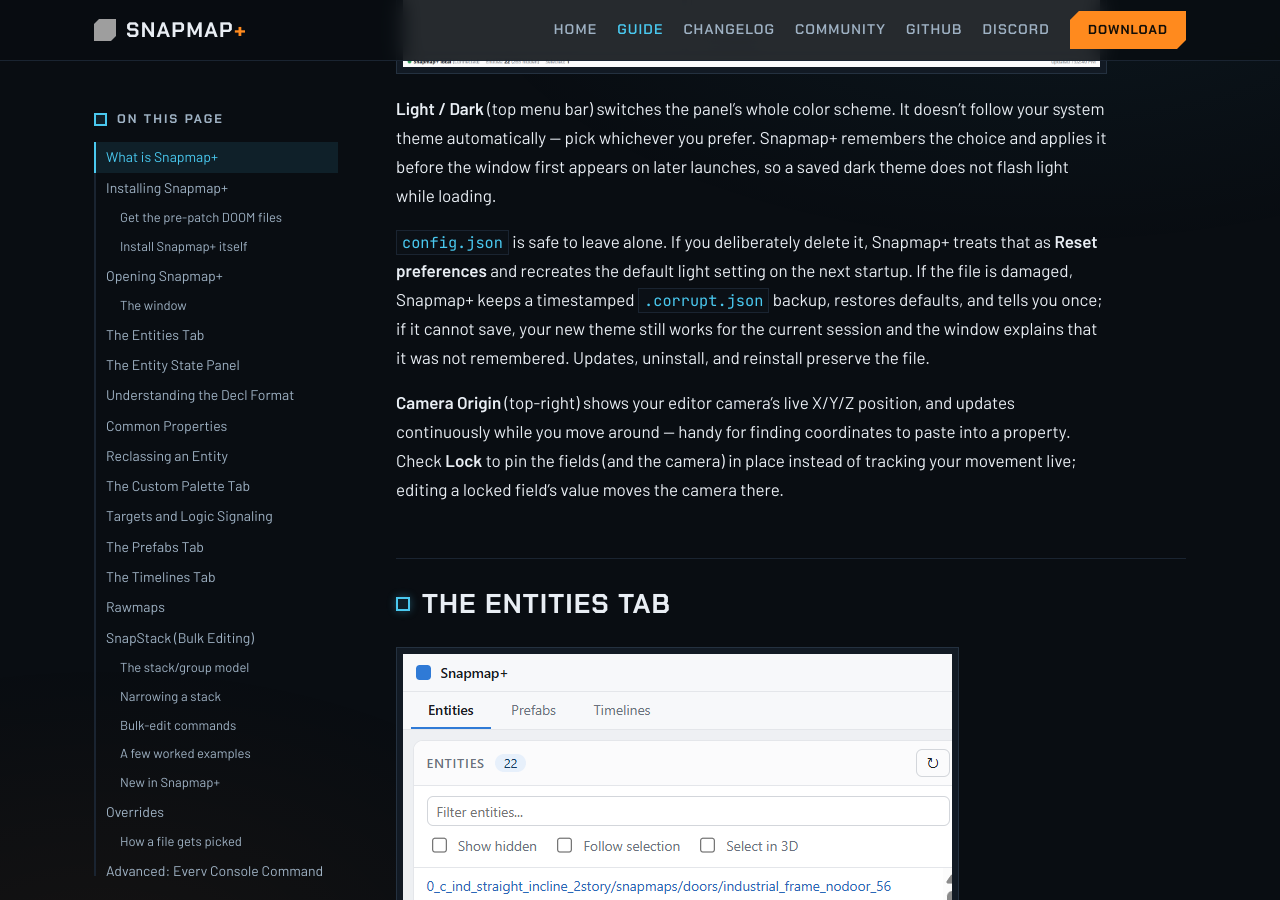
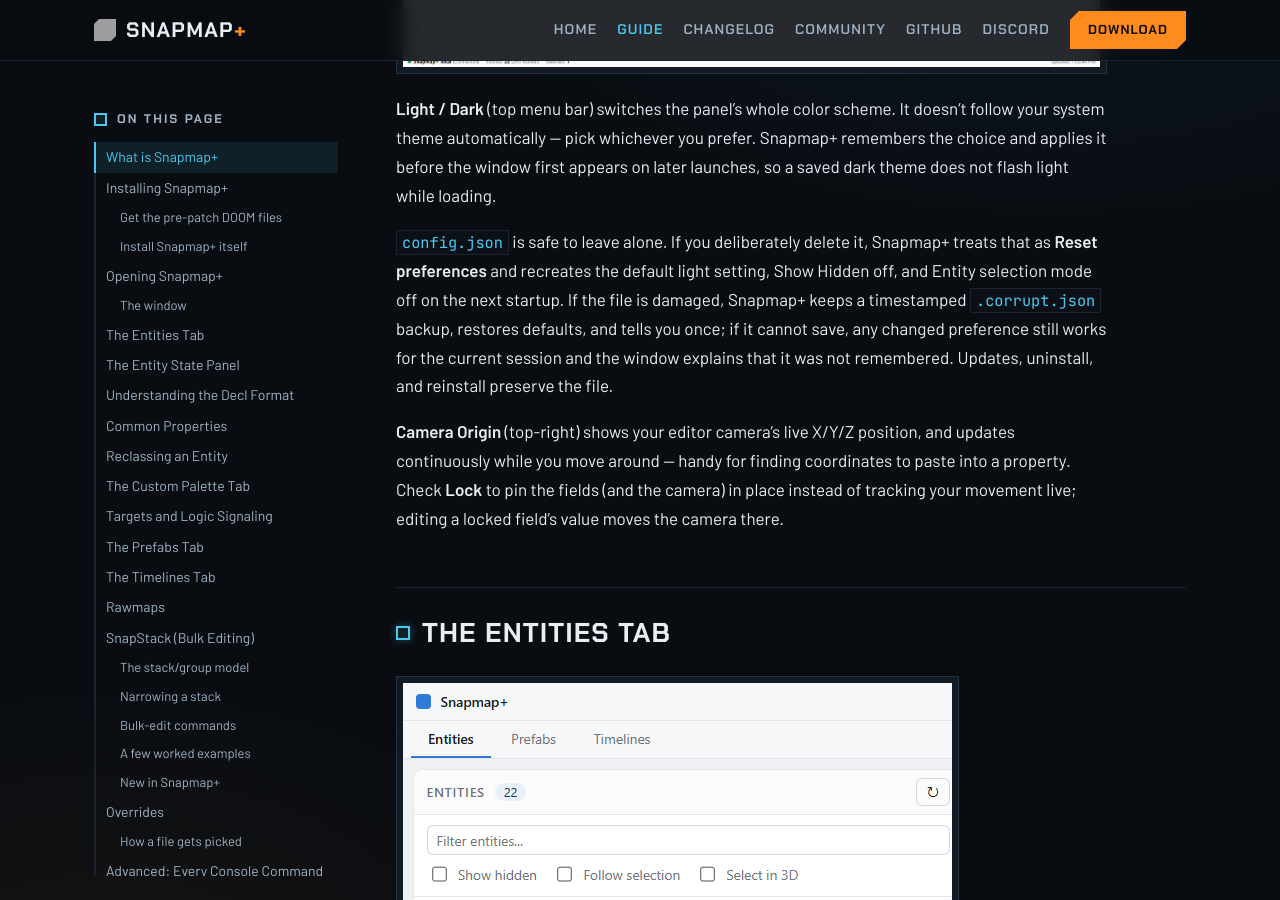
Before and after one commit to doom-snapmap/snapmap-web, a Jekyll site: the page built from site/snapmap-plus-guide.md, in a window 1280 px wide and 900 px high, scrolled down 4164 px. Built offline with Jekyll 4.4.1, drawn with Linux system fonts in a browser that asks for light colours; some of the changed text lies outside the part shown; grey boxes are pictures that could not be loaded.

Commit message:
backend/ui: persist Entities menu settings
Store Show Hidden and the exclusive Follow Selection / Select in 3D mode in the registry-backed config. Hydrate the WebView safely at startup and cover recreation, validation, UI behavior, and documentation.

```diff
--- a/site/snapmap-plus-guide.md
+++ b/site/snapmap-plus-guide.md
@@ -121,10 +121,11 @@
 window first appears on later launches, so a saved dark theme does not flash light while loading.
 
 `config.json` is safe to leave alone. If you deliberately delete it, Snapmap+ treats that as **Reset
-preferences** and recreates the default light setting on the next startup. If the file is damaged,
-Snapmap+ keeps a timestamped `.corrupt.json` backup, restores defaults, and tells you once; if it cannot
-save, your new theme still works for the current session and the window explains that it was not
-remembered. Updates, uninstall, and reinstall preserve the file.
+preferences** and recreates the default light setting, Show Hidden off, and Entity selection mode off on
+the next startup. If the file is damaged, Snapmap+ keeps a timestamped `.corrupt.json` backup, restores
+defaults, and tells you once; if it cannot save, any changed preference still works for the current
+session and the window explains that it was not remembered. Updates, uninstall, and reinstall preserve
+the file.
 
 **Camera Origin** (top-right) shows your editor camera's live X/Y/Z position, and updates continuously
 while you move around — handy for finding coordinates to paste into a property. Check **Lock** to pin the
@@ -144,12 +145,16 @@
 - **Filter entities...** narrows the list by typing part of an ID or name.
 - **Show hidden** reveals the entities that exist in every map by default (the built-in filters like "any
   player" / "any AI", etc.) — left unchecked, those are hidden so the list stays focused on what you
-  actually placed.
+  actually placed. Snapmap+ remembers the choice.
 - **Follow selection** makes the list track whatever you have selected in the SnapMap 3D editor — select
   something in-game, and its row (and the Entity State panel) update to match. Turn it off if you'd
   rather browse the list independently of what's selected in-game.
 - **Select in 3D** — the reverse direction: selecting a row (or rows) here also selects the matching
   entity in the SnapMap 3D editor.
+
+Follow Selection and Select in 3D are opposite directions of one mode, so they cannot be enabled together.
+Snapmap+ remembers the direction you choose (or that both are off) for the next launch.
+
 - **Deselect** clears whatever's selected in the 3D editor. Occasionally clicking off an object in-game
   doesn't fully deselect it — this button is a reliable way to force it.
 
```
